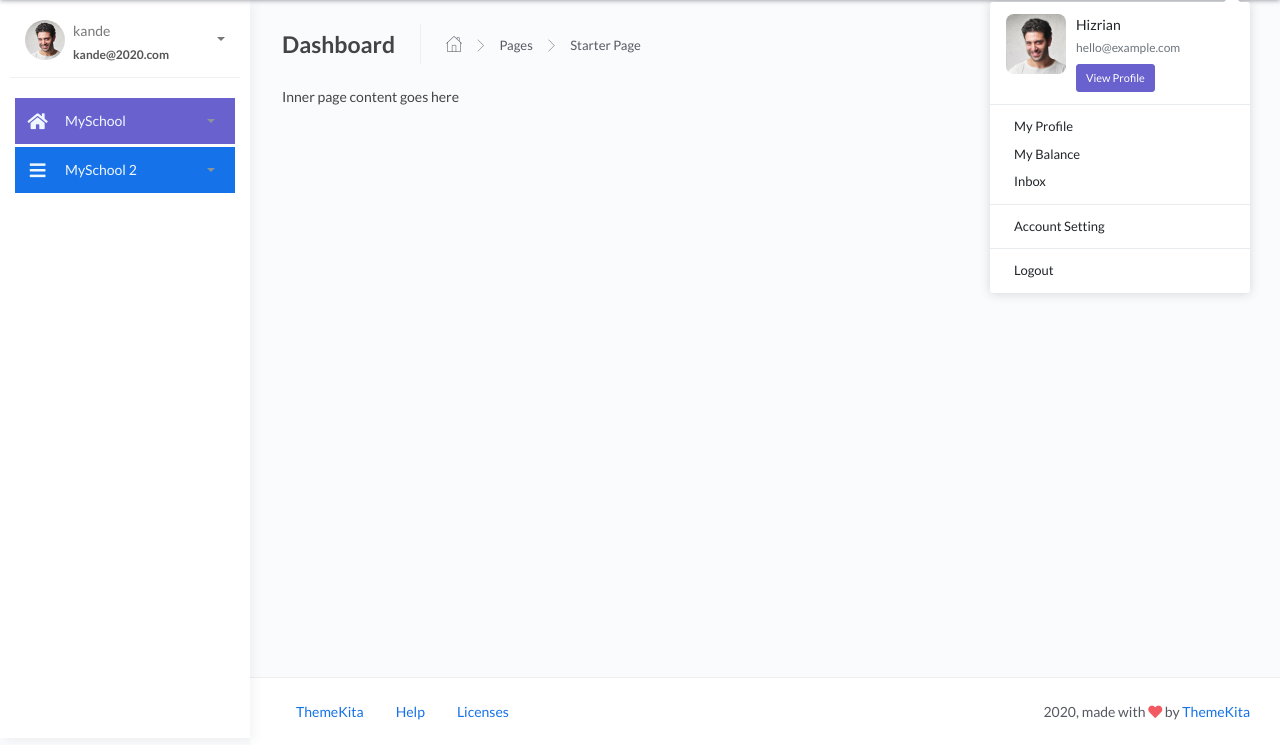
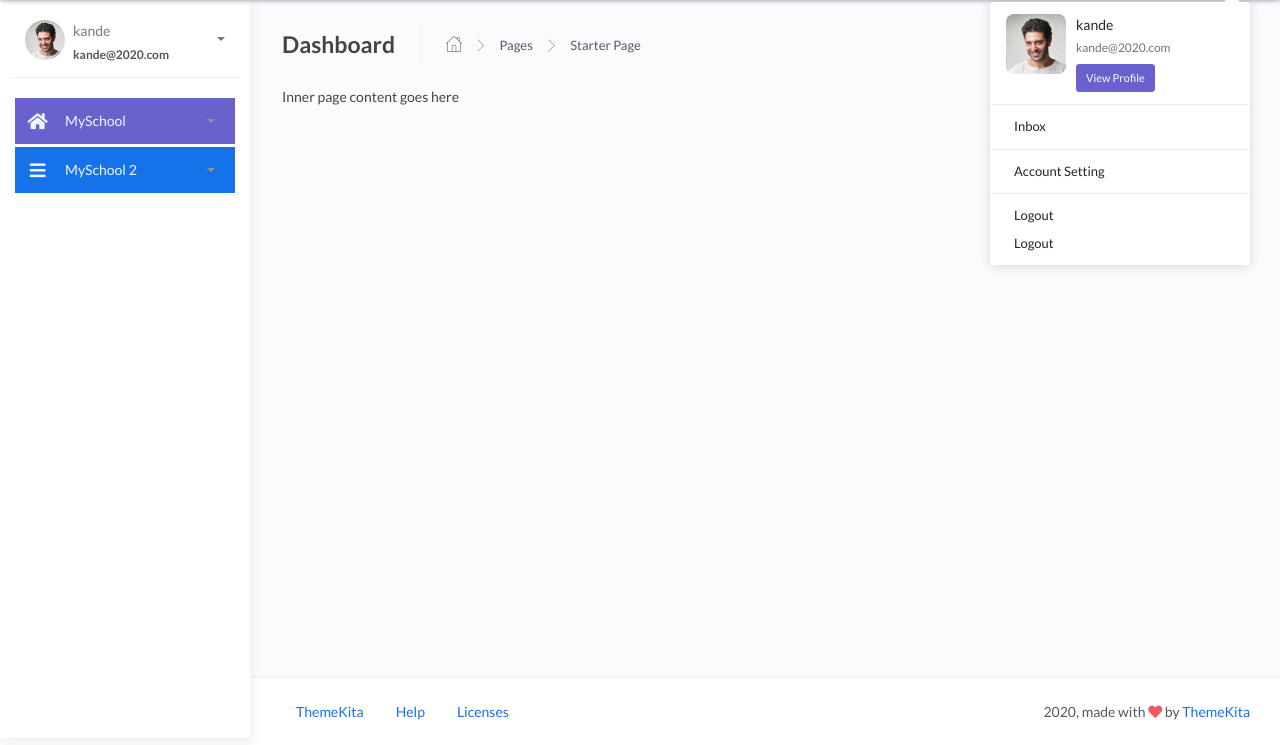
Before and after one commit to alexandre00007/kemboSchool, a Django app: page /MySchool/ in a window 1280 px wide, after a click that opens the changed part. Shown: the part 62-807 px from the top of the page. Run offline with Django 3.2, Linux system fonts and the light colour scheme; a user stored in the database is signed in; data comes from the database, SQL or seed files in the repository; some libraries are stand-ins or nearby versions.

Commit message:
Second commit

```diff
--- a/templates/main_layout/index/starter_template.html
+++ b/templates/main_layout/index/starter_template.html
@@ -264,20 +264,20 @@
 										<div class="user-box">
 											<div class="avatar-lg"><img src="{% static 'img/profile.jpg'%}" alt="image profile" class="avatar-img rounded"></div>
 											<div class="u-text">
-												<h4>Hizrian</h4>
-												<p class="text-muted">hello@example.com</p><a href="profile.html" class="btn btn-xs btn-secondary btn-sm">View Profile</a>
+												<h4>{{user.username}}</h4>
+												<p class="text-muted">{{user.email}}</p><a href="profile.html" class="btn btn-xs btn-secondary btn-sm">View Profile</a>
 											</div>
 										</div>
 									</li>
 									<li>
 										<div class="dropdown-divider"></div>
-										<a class="dropdown-item" href="#">My Profile</a>
-										<a class="dropdown-item" href="#">My Balance</a>
+
 										<a class="dropdown-item" href="#">Inbox</a>
 										<div class="dropdown-divider"></div>
 										<a class="dropdown-item" href="#">Account Setting</a>
 										<div class="dropdown-divider"></div>
 										<a class="dropdown-item" href="#">Logout</a>
+										<a class="dropdown-item" href="{% url 'logout_view'%}">Logout</a>
 									</li>
 								</div>
 							</ul>
@@ -309,21 +309,16 @@
 
 							<div class="collapse in" id="collapseExample">
 								<ul class="nav">
+									{% for u in getuser %}
+									{% for p in u.MySchoolUser_set.all %}
 									<li>
 										<a href="#profile">
-											<span class="link-collapse">My Profile</span>
+											<span class="link-collapse">{{p.titre}}</span>
 										</a>
 									</li>
-									<li>
-										<a href="#edit">
-											<span class="link-collapse">Edit Profile</span>
-										</a>
-									</li>
-									<li>
-										<a href="#settings">
-											<span class="link-collapse">Settings</span>
-										</a>
-									</li>
+									{%endfor%}
+									{%endfor%}
+
 								</ul>
 							</div>
 						</div>
```
